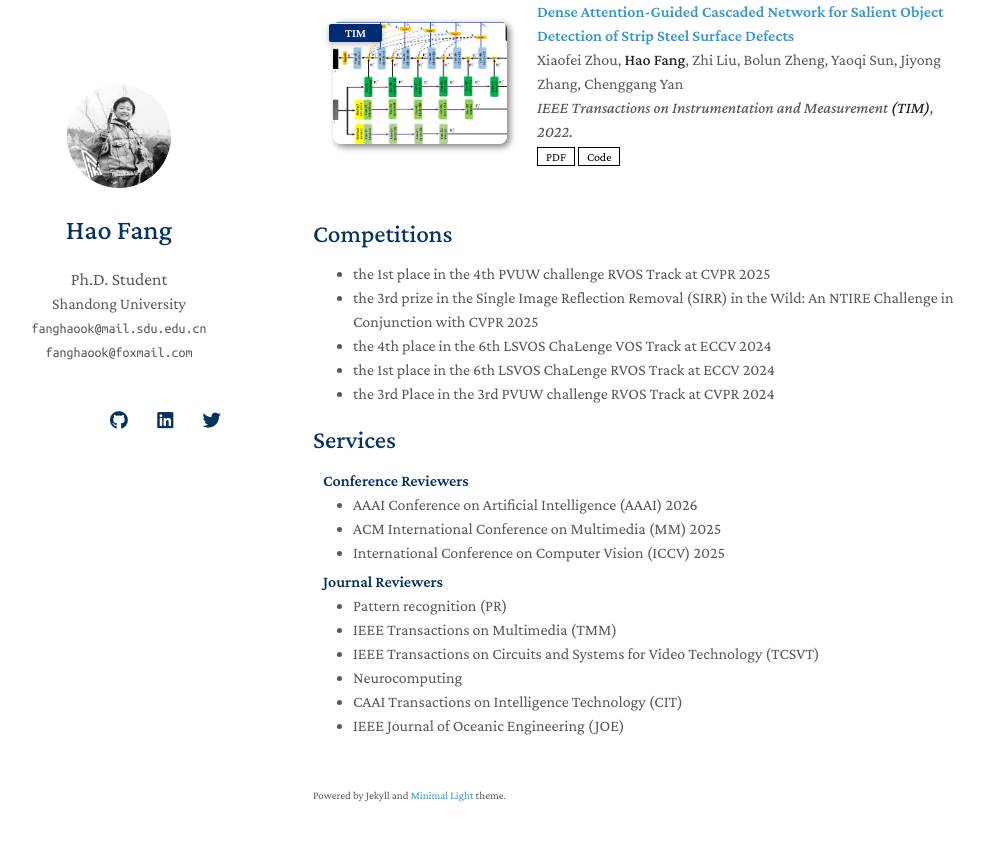
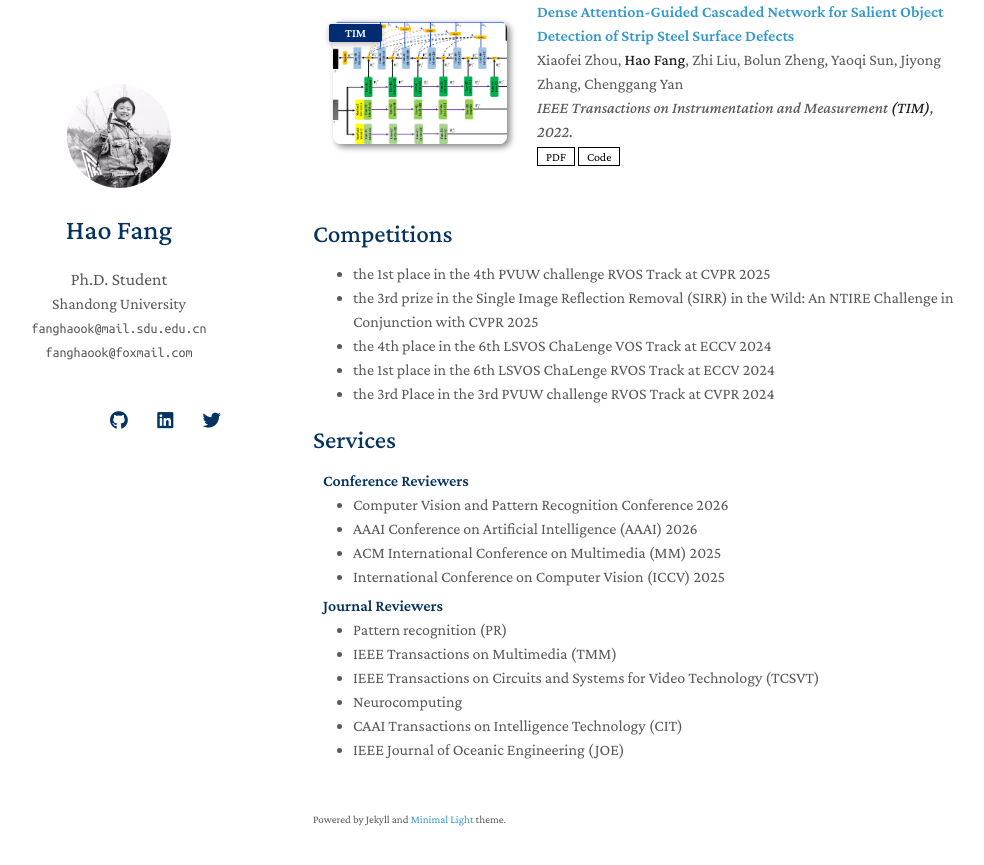
Before and after one commit to fanghaook/fanghaook.github.io, a Jekyll site: the page built from index.md, in a window 1280 px wide and 900 px high, scrolled down 3547 px. Shown: the top 865 px of the window, without its empty margins (157-1141 px from the left). Built offline with Jekyll 4.4.1, drawn with Linux system fonts in a browser that asks for light colours; nearby versions of some CDN libraries; a style sheet for code colours, icons or effects is not loaded; our own code applies the rules of GitHub Pages for plain Markdown files.

Commit message:
Add CVPR 2026 to conference reviewers list

```diff
--- a/index.md
+++ b/index.md
@@ -45,6 +45,7 @@ I am a Ph.D. student at School of Control Science and Engineering, Shandong Univ
 <h4 style="margin:0 10px 0;">Conference Reviewers</h4>
 
 <ul style="margin:0 0 5px;">
+  <li><a href="https://cvpr.thecvf.com/Conferences/2025"><autocolor>Computer Vision and Pattern Recognition Conference 2026</autocolor></a></li>
   <li><a href="https://aaai.org/conference/aaai/aaai-26/"><autocolor>AAAI Conference on Artificial Intelligence (AAAI) 2026</autocolor></a></li>
   <li><a href="https://acmmm2025.org/"><autocolor>ACM International Conference on Multimedia (MM) 2025</autocolor></a></li>
   <li><a href="https://iccv.thecvf.com/"><autocolor>International Conference on Computer Vision (ICCV) 2025</autocolor></a></li>
```
